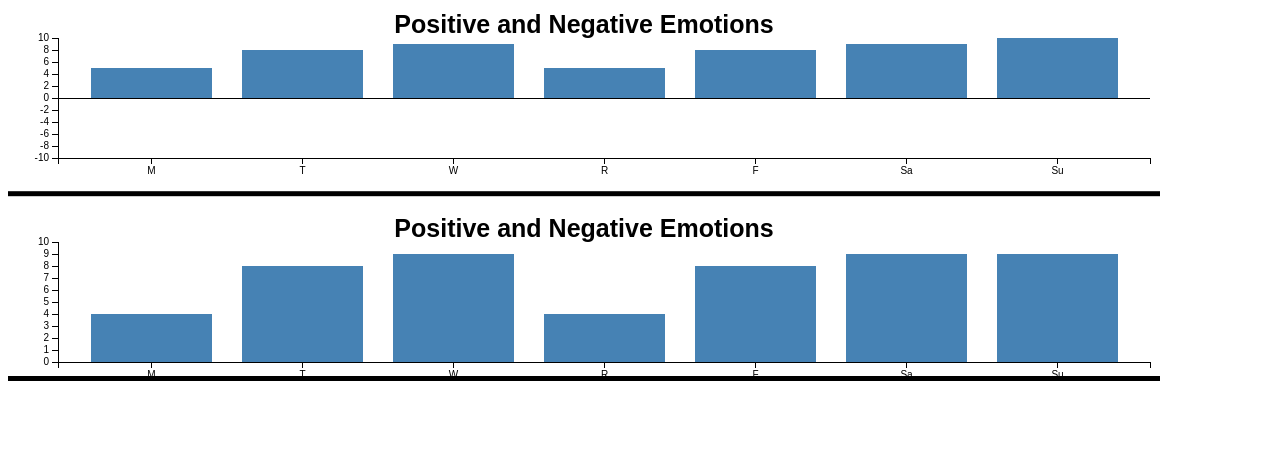
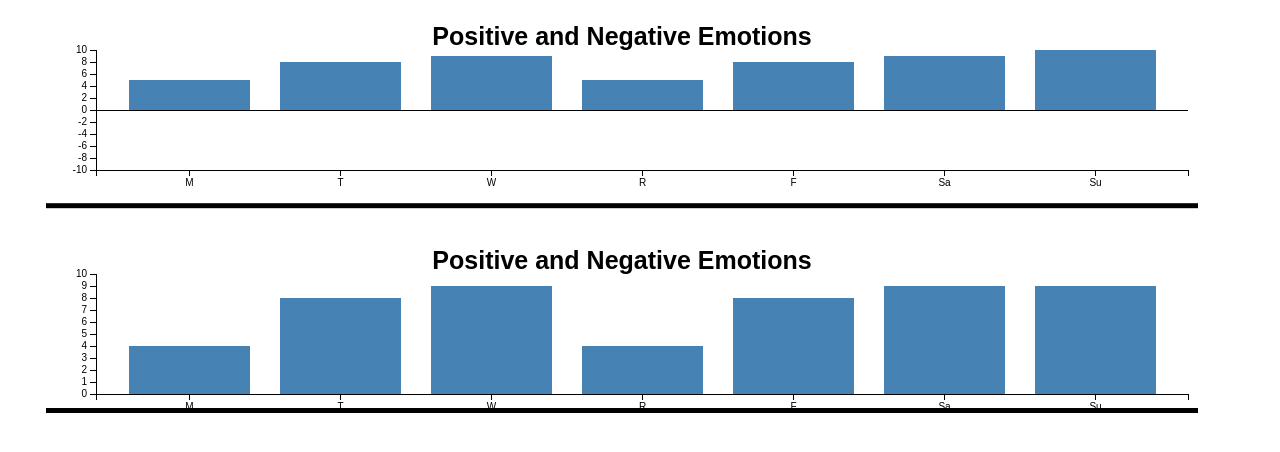
Before and after one commit to Tag0Mag0/d3_mood_chart, a plain HTML site: page index.html in a window 1280 px wide. Drawn offline with nearby package versions, Linux system fonts and the light colour scheme.

Commit message:
updated stylesheet

```diff
--- a/styles.css
+++ b/styles.css
@@ -1,4 +1,4 @@
-    div#example {
+    div#mood, div#emotions {
       margin-left: 3%;
       margin-top: 20px;
     }
```
